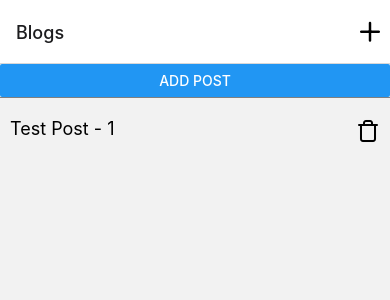
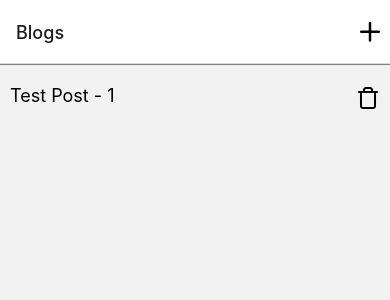
Before and after one commit to Neba-Emmanuel/blog, a React Native app: screen /Index in a window 390 px wide. Shown: the top 300 px of the page. Built offline with nearby package versions, Linux system fonts and the light colour scheme.

Commit message:
Update IndexScreen.js

```diff
--- a/src/screens/IndexScreen.js
+++ b/src/screens/IndexScreen.js
@@ -9,7 +9,6 @@ const {state, addBlogPosts, deleteBlogPost} = useContext(Context);
 
     return(
         <View>
-            <Button title='Add Post' onPress={() => addBlogPosts()}/>
             <FlatList
                 data={state}
                 keyExtractor={(blogPost) => blogPost.title}
```
